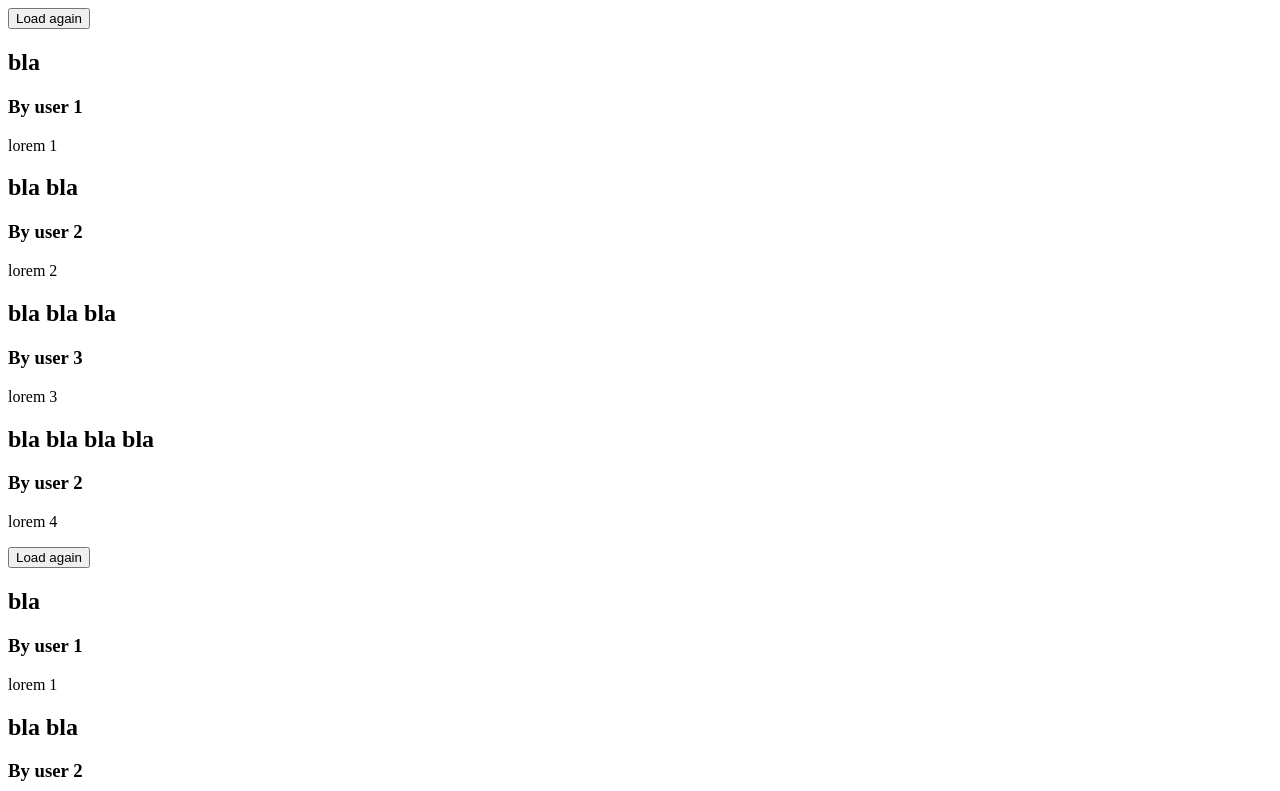
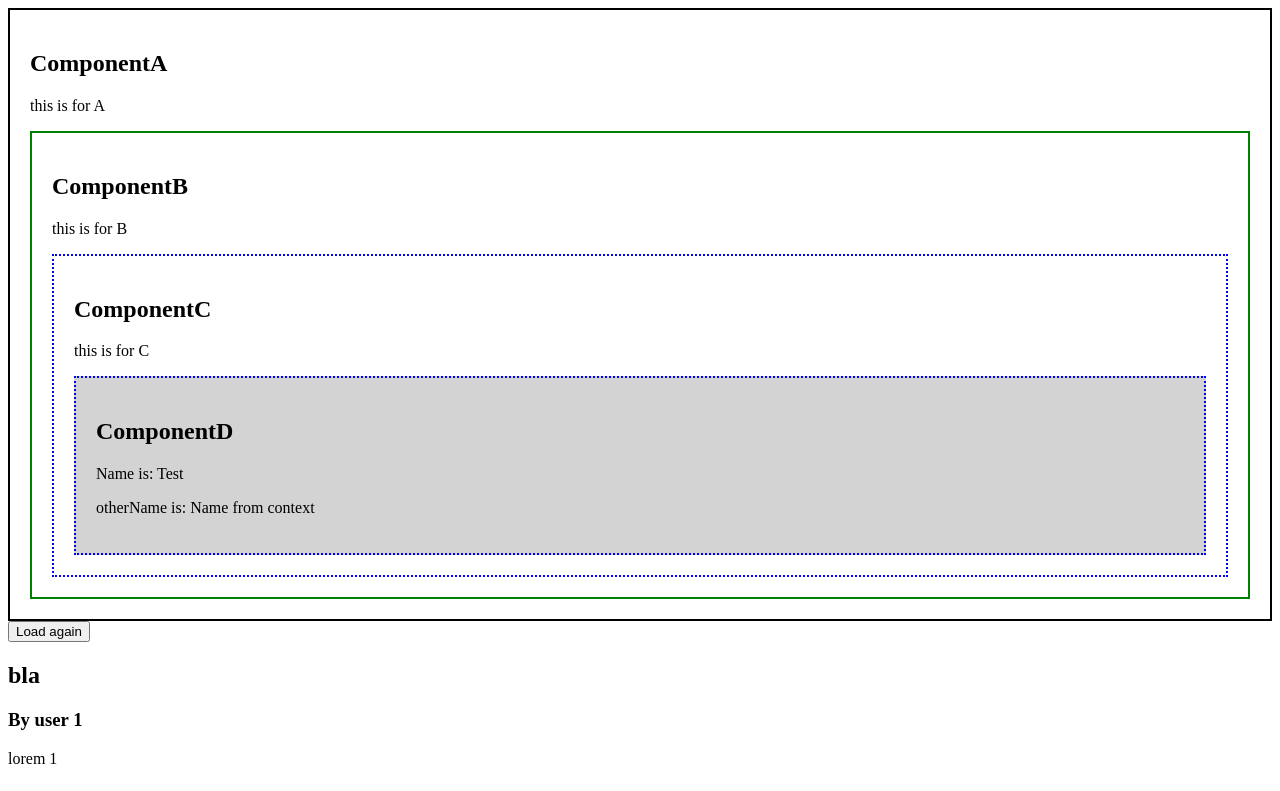
Before and after one commit to fc-fullstack-courses/pfe-2024-1-react-lessons, a React (Vite) app: page / in a window 1280 px wide. Shown: the top 791 px of the page. Built offline with nearby package versions, Linux system fonts and the light colour scheme.

Commit message:
Add basic context example

```diff
--- a/src/App.jsx
+++ b/src/App.jsx
@@ -1,6 +1,7 @@
 import React from 'react';
 import DataLoader from './components/DataLoader';
 import * as API from './api';
+import ComponentA from './components/drillingComponents/A';
 
 class App extends React.Component {
   state = {
@@ -60,6 +61,7 @@
 
     return (
       <>
+        <ComponentA />
         <DataLoader loadData={API.getMessages} children={renderMessages} />
         <DataLoader loadData={API.getMessages}>{renderMessages}</DataLoader>
         <DataLoader
--- a/src/components/drillingComponents/A/index.jsx
+++ b/src/components/drillingComponents/A/index.jsx
@@ -1,25 +1,43 @@
 import React, { Component } from 'react';
 import ComponentB from '../B';
+
+/*
+  Робота з контекстом:
+  1. Створити контекст
+  2. Покласти дані в контекст
+  3. отримати дані там де вони потрібні
+*/
+
+// 1. Створити контекст
+const OurContext = React.createContext();
+
+console.log(OurContext);
 
 class ComponentA extends Component {
   state = {
     name: 'Test',
-    forA : 'this is for A',
-    forB : 'this is for B',
-    forC : 'this is for C',
+    forA: 'this is for A',
+    forB: 'this is for B',
+    forC: 'this is for C',
+    otherName: 'Name from context',
   };
 
   render() {
-    const { name, forA, forB, forC } = this.state;
+    const { name, forA, forB, forC, otherName } = this.state;
 
     return (
-      <article style={{ border: '2px solid black', padding: '20px' }}>
-        <h2>ComponentA</h2>
-        <p>{forA}</p>
-        <ComponentB name={name} forB={forB} forC={forC}/>
-      </article>
+      // 2. Покласти дані в контекст
+      <OurContext.Provider value={otherName}>
+        <article style={{ border: '2px solid black', padding: '20px' }}>
+          <h2>ComponentA</h2>
+          <p>{forA}</p>
+          <ComponentB name={name} forB={forB} forC={forC} />
+        </article>
+      </OurContext.Provider>
     );
   }
 }
 
 export default ComponentA;
+
+export { OurContext };
--- a/src/components/drillingComponents/D/index.jsx
+++ b/src/components/drillingComponents/D/index.jsx
@@ -1,7 +1,44 @@
 import React from 'react';
+import { OurContext } from '../A';
 
 const ComponentD = (props) => {
   const { name } = props;
+  // return (
+  //   <article
+  //     style={{
+  //       border: '2px dotted blue',
+  //       padding: '20px',
+  //       background: 'lightgray',
+  //     }}
+  //   >
+  //     <h2>ComponentD</h2>
+  //     <p>Name is: {name}</p>
+  //     <p>otherName is: {}</p>
+  //   </article>
+  // );
+
+  // 3. отримати дані там де вони потрібні
+  // const func = (dataFromContext) => {
+  //   return (
+  //     <article
+  //       style={{
+  //         border: '2px dotted blue',
+  //         padding: '20px',
+  //         background: 'lightgray',
+  //       }}
+  //     >
+  //       <h2>ComponentD</h2>
+  //       <p>Name is: {name}</p>
+  //       <p>otherName is: {dataFromContext}</p>
+  //     </article>
+  //   );
+  // };
+
+  // return <OurContext.Consumer>{func}</OurContext.Consumer>;
+
+  return (
+    <OurContext.Consumer>
+      {(dataFromContext) => {
         return (
           <article
             style={{
@@ -12,7 +49,11 @@
           >
             <h2>ComponentD</h2>
             <p>Name is: {name}</p>
+            <p>otherName is: {dataFromContext}</p>
           </article>
+        );
+      }}
+    </OurContext.Consumer>
   );
 };
 
```
Lines whose indentation alone changed are shown as unchanged.
